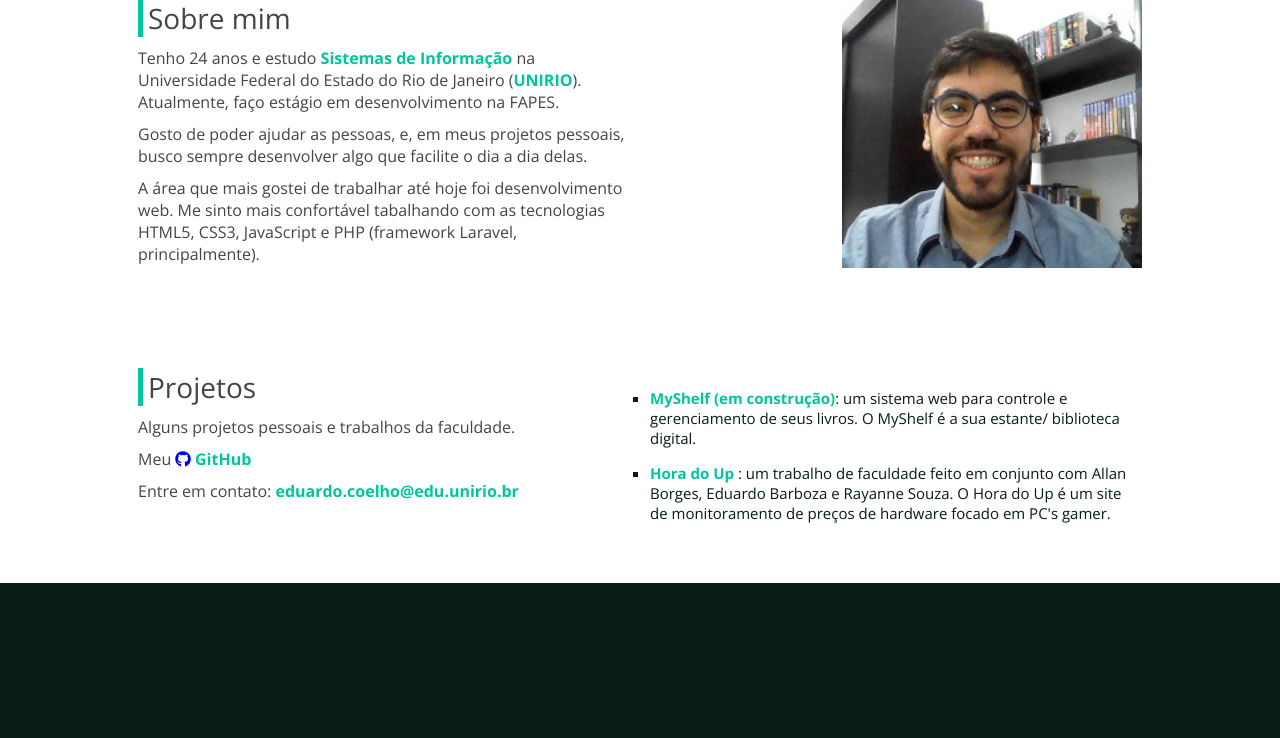
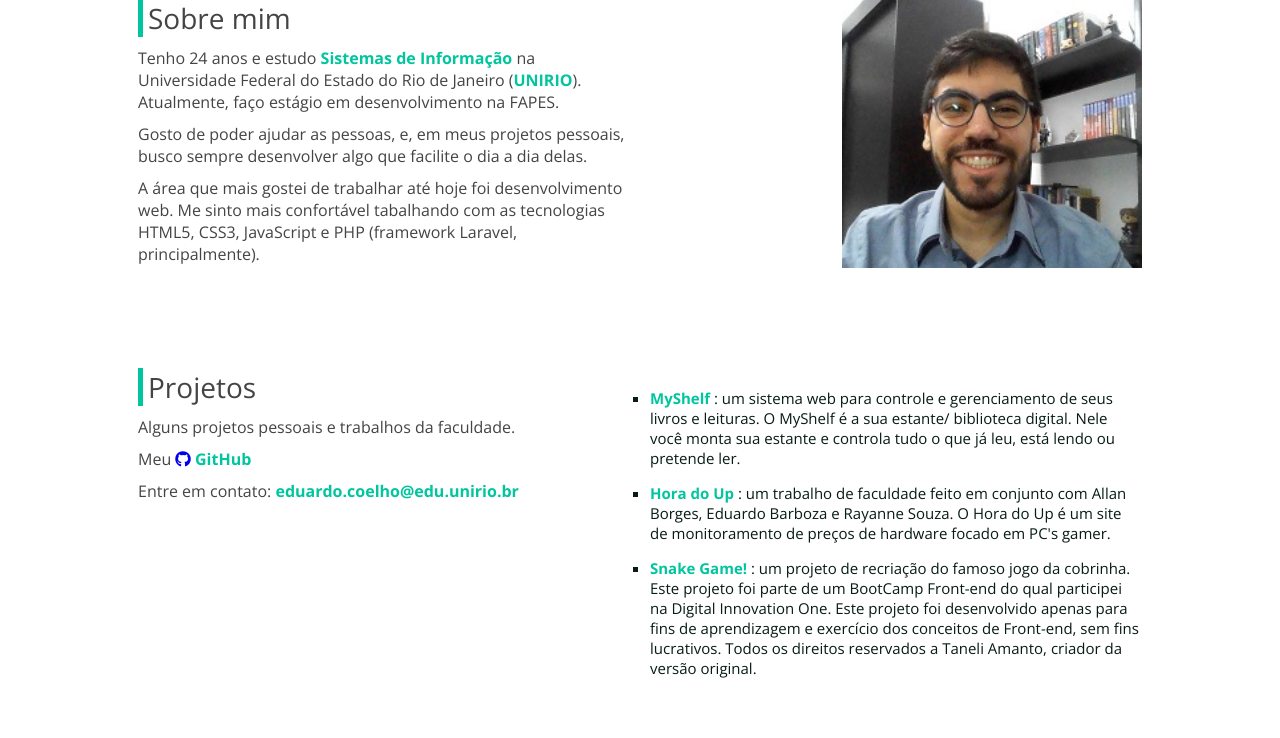
Before and after one commit to theyCallMeDudu/eduardocoelho, a PHP site: page / in a window 1280 px wide. Shown: the part 701-1439 px from the top of the page. Before the commit the page ends 1284 px from the top, so only its background shows below. Run offline with PHP 8.4, Linux system fonts and the light colour scheme; some libraries are stand-ins or nearby versions.

Commit message:
Update index.php

```diff
--- a/index.php
+++ b/index.php
@@ -124,9 +124,12 @@
             <div class="projetos">
                 <ul class="projetos">
                     <li>
-                        <span style="color: #00C59E"><strong>MyShelf (em construção)</span></strong>:
-                        um sistema web para controle e gerenciamento de seus livros.
-                        O MyShelf é a sua estante/ biblioteca digital.
+                        <a href="https://github.com/theyCallMeDudu/my_shelf.git">
+                            <span style="color: #00C59E"><strong>MyShelf</span></strong>
+                        </a>:
+                        um sistema web para controle e gerenciamento de seus livros e leituras.
+                        O MyShelf é a sua estante/ biblioteca digital. Nele você monta sua estante e
+                        controla tudo o que já leu, está lendo ou pretende ler.
                     </li>
                     <li>
                         <a href="https://hora-do-up.web.app/" target="blank">
@@ -134,6 +137,15 @@
                         </a>:
                             um trabalho de faculdade feito em conjunto com Allan Borges, Eduardo Barboza e Rayanne Souza.
                         O Hora do Up é um site de monitoramento de preços de hardware focado em PC's gamer.
+                    </li>
+                    <li>
+                        <a href="https://snakegameedu.000webhostapp.com/" target="blank">
+                            <span style="color: #00C59E"><strong>Snake Game!</span></strong>
+                        </a>:
+                            um projeto de recriação do famoso jogo da cobrinha. Este projeto foi parte de um BootCamp
+                             Front-end do qual participei na Digital Innovation One. Este projeto foi desenvolvido apenas
+                              para fins de aprendizagem e exercício dos conceitos de Front-end, sem fins lucrativos. Todos
+                              os direitos reservados a Taneli Amanto, criador da versão original.
                     </li>
                 </ul>
                 </div>
```
